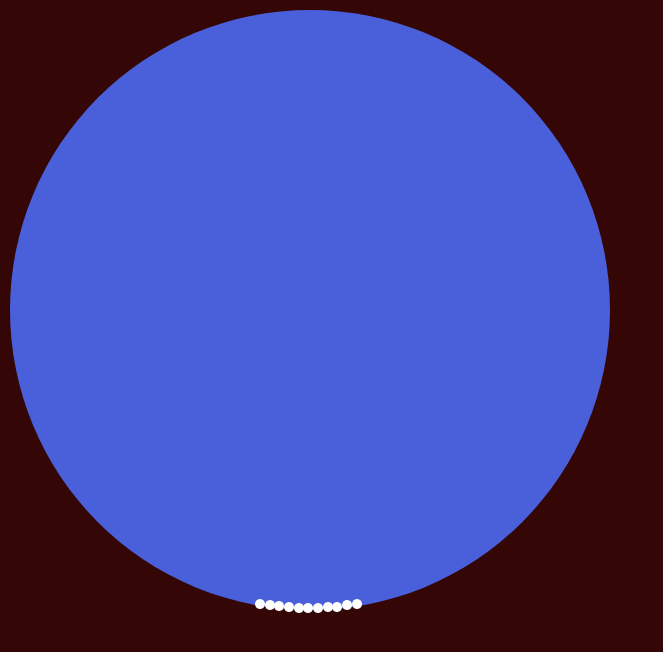
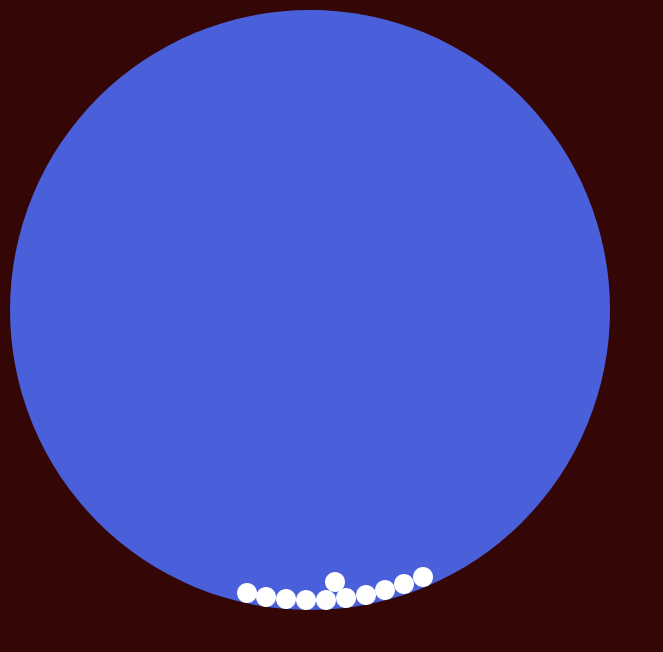
Before and after one commit to unicodeee/particle-collision-simulation, a website built with Vite: page index.html in a window 1280 px wide. Shown: the whole page, without its empty margins (0-663 px from the left). Built offline with nearby package versions, Linux system fonts and the light colour scheme.

Commit message:
optimize constraint if obj jumps too far

```diff
--- a/src/VerletSolver.ts
+++ b/src/VerletSolver.ts
@@ -4,8 +4,10 @@ import {VerletObject} from "./particles/VerletObj.ts";
 import {CircleEdge} from "./particles/CircleEdge.ts";
 
 export class VerletSolver {
-    gravity = new THREE.Vector2(0, 10000);
+    gravity = new THREE.Vector2(0, 5000);
     touching = new Set<VerletObject>();
+    position = new THREE.Vector2(0, 0);
+
     // edges: any[];
 
     edges: CircleEdge[] = [];
@@ -33,28 +35,17 @@ export class VerletSolver {
 
         const currentTime = performance.now(); // TO DO: move to update
         const dt = (currentTime - lastTime) / 1000; // Convert milliseconds to seconds
-        this.applyGravity();
 
-        // sub stepping 8 times
-        this.updateEdges();
-        this.solveColl(this.edges);
-        this.applyConstrains(centerSectionRect);
+        const sub_steps = 4;
+        const sub_dt = dt / sub_steps;
 
-        this.updateEdges();
-        this.solveColl(this.edges);
-        this.applyConstrains(centerSectionRect);
-
-        this.updateEdges();
-        this.solveColl(this.edges);
-        this.applyConstrains(centerSectionRect);
-
-        this.updateEdges();
-        this.solveColl(this.edges);
-        this.applyConstrains(centerSectionRect);
-
-
-        this.updatePositions(dt);
-
+        for (let i: number = 0; i < sub_steps; i++) {
+            this.applyGravity();
+            this.applyConstrains(centerSectionRect);
+            this.updateEdges();
+            this.solveColl(this.edges);
+            this.updatePositions(sub_dt);
+        }
 
         lastTime = currentTime;
         return { lastTime };
@@ -87,17 +78,22 @@ export class VerletSolver {
 
     applyConstrains(centerSection){ // circle
         const radius = Math.min(centerSection.width, centerSection.height)/2;
-        const position = new THREE.Vector2(radius, radius);
+        this.position = new THREE.Vector2(radius, radius);
 
         this.circles.forEach(c =>{
 
-            const to_obj = c.positionCurrent.clone().sub(position);
+            const to_obj = c.positionCurrent.clone().sub(this.position);
             const dist = to_obj.length();
-            if (dist > radius - c.radius) {
+            if (dist > radius + c.radius && !(dist > radius - c.radius)) {
+                const n = to_obj.clone().normalize();
+                c.positionCurrent = this.position.clone().add(n.clone().multiplyScalar(radius - (to_obj.length() - c.radius)));
+                c.resetAcceleration()
+            }
+            else if (dist > radius - c.radius) {
                 const n = to_obj.clone().normalize();
 
                 // obj.positionOld = position.clone().add(n.clone().multiplyScalar(radius - 10));
-                c.positionCurrent = position.clone().add(n.clone().multiplyScalar(radius - c.radius));
+                c.positionCurrent = this.position.clone().add(n.clone().multiplyScalar(radius - c.radius));
             }
         })
     }
@@ -145,7 +141,6 @@ export class VerletSolver {
             n.multiplyScalar(0.5 * delta );
             c1.positionCurrent.add(n);
             c2.positionCurrent.sub(n);
-
         }
     }
 
@@ -155,7 +150,6 @@ export class VerletSolver {
         const c1Bott = object1.positionCurrent.y + object1.radius;
         const c2Top = object2.positionCurrent.y - object2.radius;
         const c2Bott = object2.positionCurrent.y + object2.radius;
-        console.log("c1Top < c2Bott && c1Bott > c2Top", c1Top < c2Bott && c1Bott > c2Top);
         if (c1Top < c2Bott && c1Bott > c2Top) {
             this.collide(object1, object2);
         }
--- a/src/main.ts
+++ b/src/main.ts
@@ -9,13 +9,23 @@ window.addEventListener('DOMContentLoaded', () => {
     const circles: VerletObject[] = [];
     const numCircles = 10;
 
-    circles.push(new VerletObject(centerSectionRect, new THREE.Vector2(0.4*centerSectionRect.width, 0.5*centerSectionRect.height)));
+    circles.push(new VerletObject(centerSectionRect, new THREE.Vector2(0.5*centerSectionRect.width, 0.2*centerSectionRect.height)));
     centerSection.appendChild(circles[circles.length - 1].element);
 
+    // for (let i = 0; i < numCircles; i++) {
+    //     circles.push(new VerletObject(centerSectionRect, new THREE.Vector2(0.2*centerSectionRect.width, 0.5*centerSectionRect.height)));
+    //     centerSection.appendChild(circles[circles.length - 1].element);
+    // }
+
     for (let i = 0; i < numCircles; i++) {
-        circles.push(new VerletObject(centerSectionRect, new THREE.Vector2(0.2*centerSectionRect.width, 0.5*centerSectionRect.height)));
+        // Generate random positions within the centerSectionRect
+        let randomX = centerSectionRect.x + Math.random() * centerSectionRect.width;
+        let randomY = centerSectionRect.y + Math.random() * centerSectionRect.height;
+
+        circles.push(new VerletObject(centerSectionRect, new THREE.Vector2(randomX, randomY)));
         centerSection.appendChild(circles[circles.length - 1].element);
     }
+
 
 
 
--- a/src/style.css
+++ b/src/style.css
@@ -38,8 +38,8 @@ body, html {
 
 .full-width .circle {
   position: absolute;
-  width: 10px; /* Adjust size as needed */
-  height: 10px; /* Adjust size as needed */
+  width: 20px; /* Adjust size as needed */
+  height: 20px; /* Adjust size as needed */
   left: 50%; /* Set left position to 50% */
   top: 50%; /* Set top position to 50% */
   transform: translate(-50%, -50%); /* Move the element's center to the center of its container */
```
